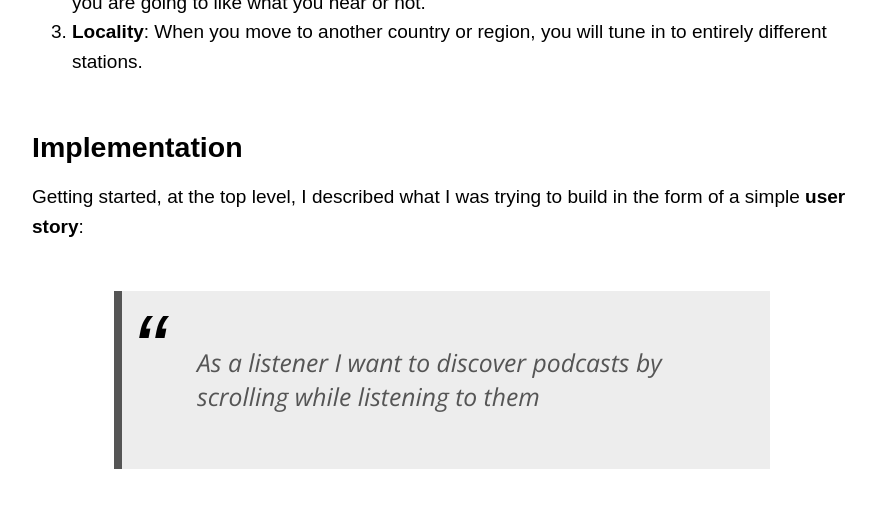
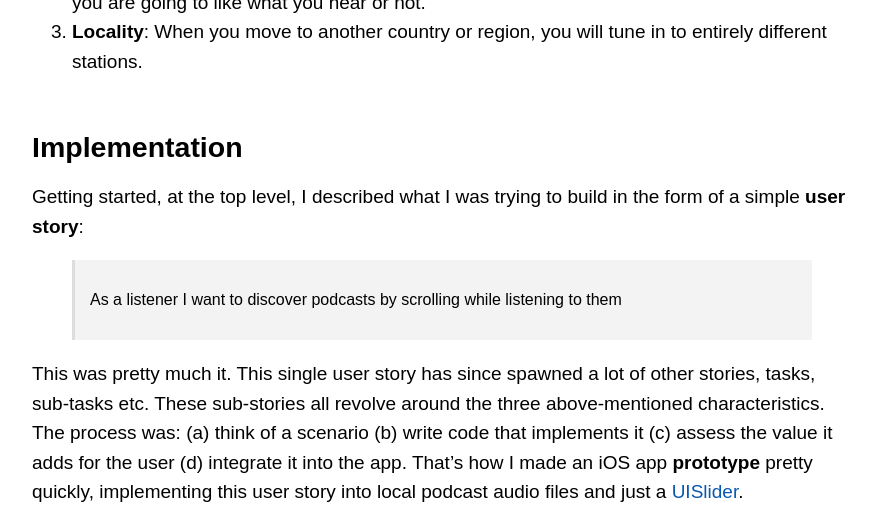
Before and after one commit to orjpap/orjpap.github.io, a Jekyll site: the page built from _posts/2019-05-02-iOS-podfast-edit.md, in a window 1280 px wide and 1400 px high, scrolled down 844 px. Shown: the top 521 px of the window, without its empty margins (323-1197 px from the left). Built offline with Jekyll 4.4.1, drawn with Linux system fonts in a browser that asks for light colours; Markdown is read by kramdown in place of the engine named in the settings; grey boxes are pictures that could not be loaded.

Commit message:
Blockquote styling

```diff
--- a/_sass/plain.scss
+++ b/_sass/plain.scss
@@ -257,39 +257,6 @@ main {
   }
 }
 
-@import url(https://fonts.googleapis.com/css?family=Open+Sans:400italic);
-blockquote{
-  font-size: 1.3em;
-  width:80%;
-  margin:50px auto;
-  font-family:Open Sans;
-  font-style:italic;
-  color: #555555;
-  padding:1.2em 30px 1.2em 75px;
-  border-left:8px solid #555555;
-  line-height:1.4;
-  position: relative;
-  background:#EDEDED;
-}
+blockquote {padding: 15px; font-size: 16px; line-height: 18px;}
 
-blockquote::before{
-  font-family:Arial;
-  content: "\201C";
-  color:black;
-  font-size:4em;
-  position: absolute;
-  left: 10px;
-  top:-10px;
-}
-
-blockquote::after{
-  content: '';
-}
-
-blockquote span{
-  display:block;
-  color:#333333;
-  font-style: normal;
-  font-weight: bold;
-  margin-top:1em;
-}
+blockquote {border-left: 3px solid #ddd; background: #f3f3f3;}
```
